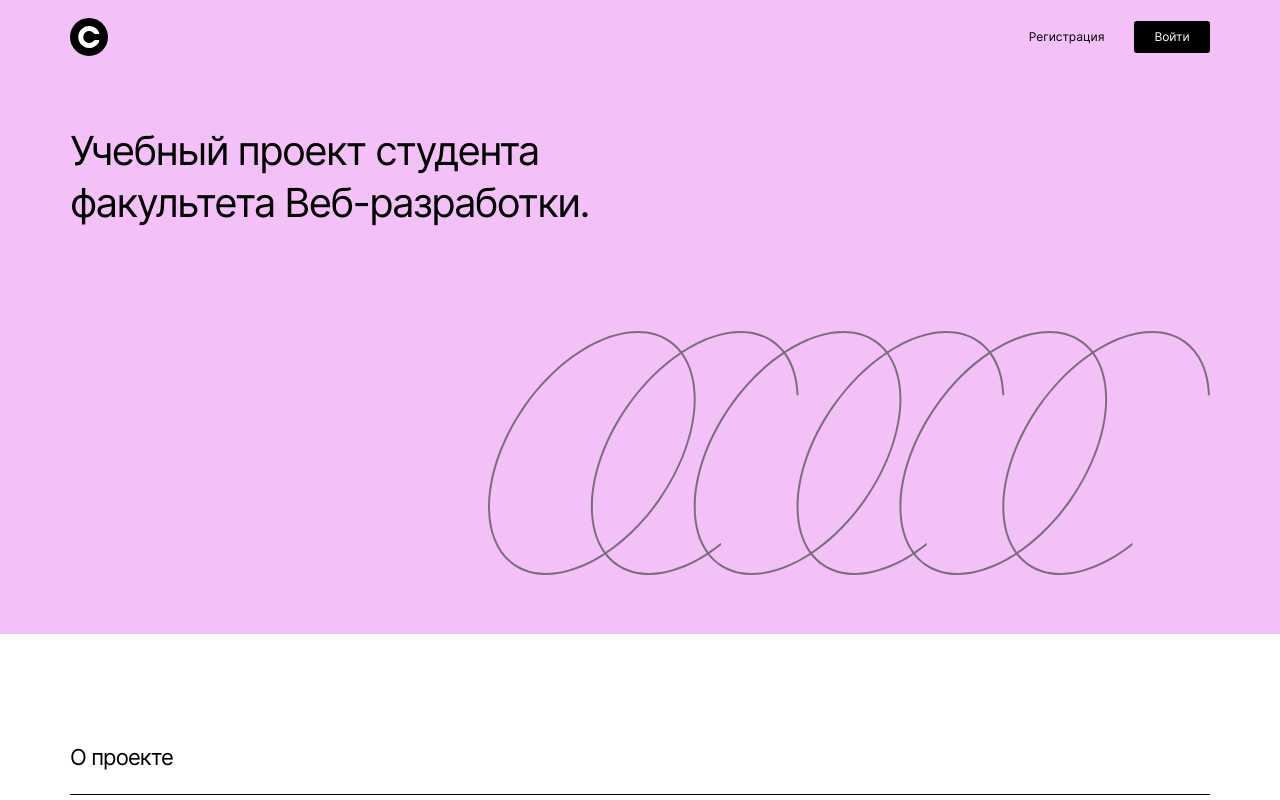
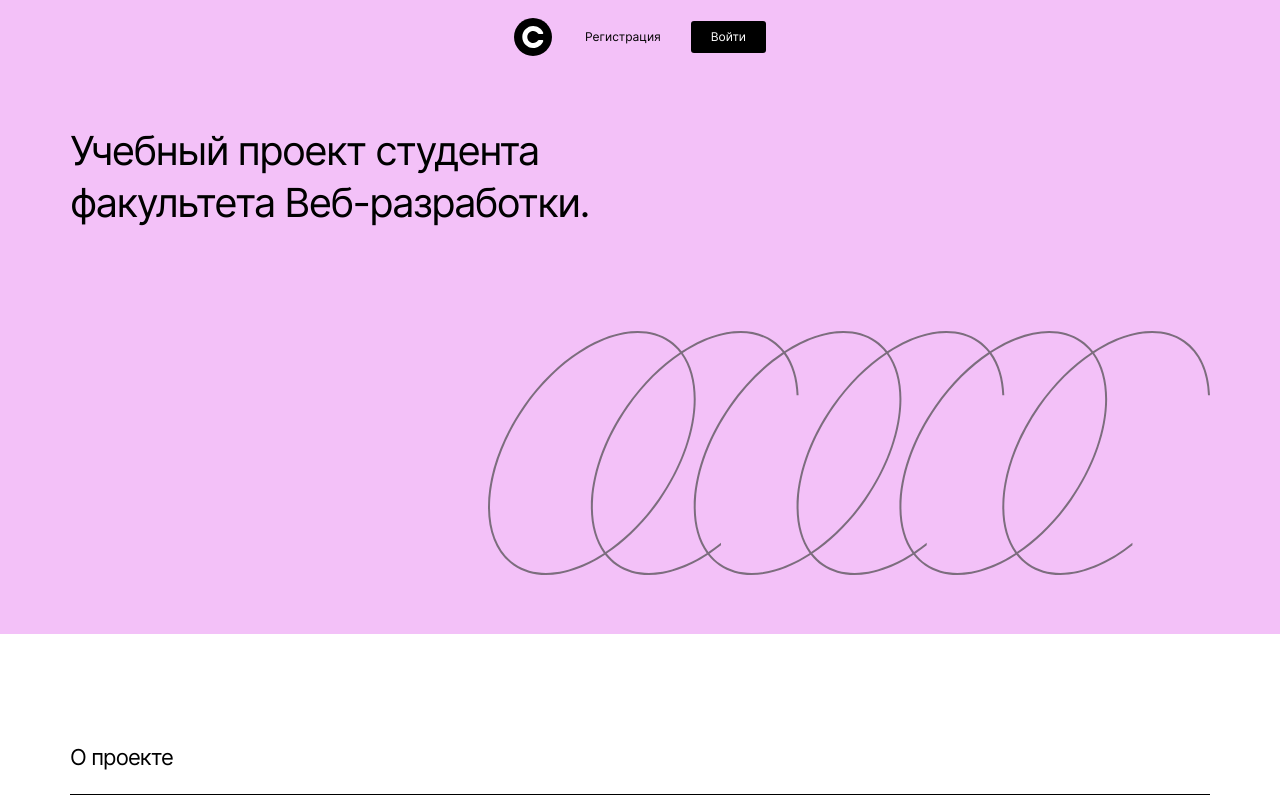
Before and after one commit to MariiaGudkova/movies-explorer-frontend, a React (Create React App) app: page / in a window 1280 px wide. Shown: the top 800 px of the page. Built offline with nearby package versions, Linux system fonts and the light colour scheme.

Commit message:
change component for size more 1280px

```diff
--- a/src/components/Header/Header.css
+++ b/src/components/Header/Header.css
@@ -2,12 +2,7 @@
   display: flex;
   flex-direction: row;
   justify-content: space-between;
-  max-width: 1280px;
   margin: 0 70px 47px 70px;
-}
-
-.header_promo {
-  width: 89%;
 }
 
 .header__container {
@@ -96,6 +91,13 @@
   display: none;
 }
 
+@media screen and (min-width: 1285px) {
+  header {
+    max-width: 1280px;
+    width: 100%;
+  }
+}
+
 @media screen and (max-width: 1270px) {
   .header_promo {
     margin-bottom: 296px;
@@ -109,7 +111,6 @@
 
   .header_promo {
     margin-bottom: 296px;
-    width: 92%;
   }
 
   .header__button {
@@ -221,7 +222,6 @@
 
   .header_promo {
     margin-bottom: 179px;
-    width: 91%;
   }
 
   .header-logo {
```
